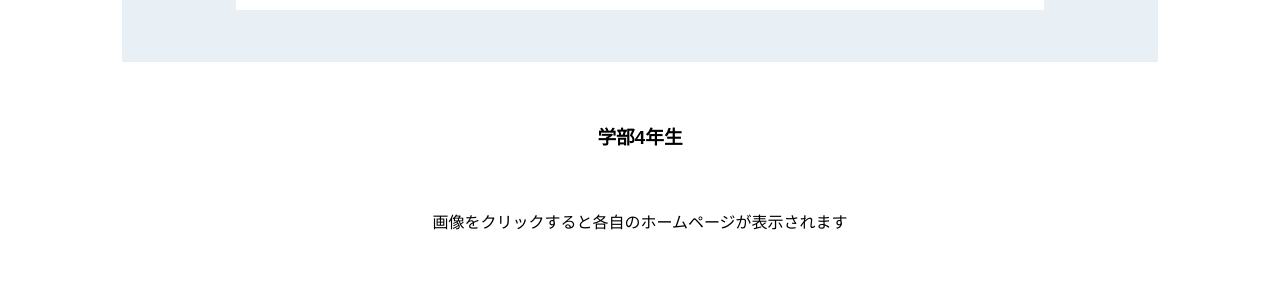
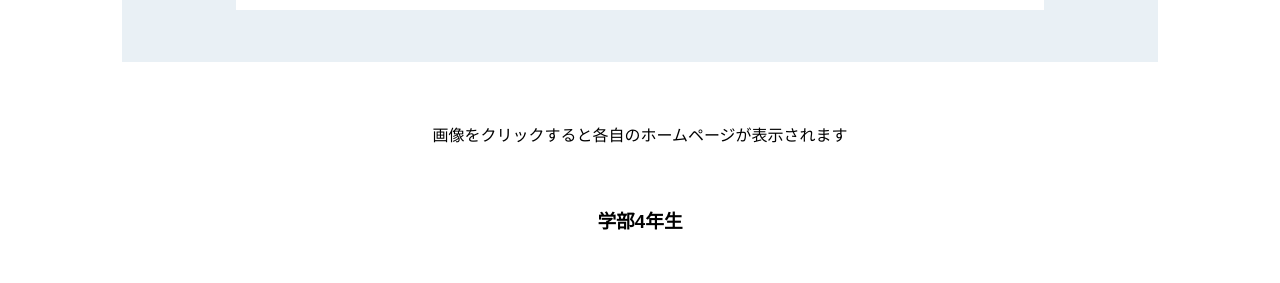
Before and after one commit to Kipeo22/AIT-NLPLab, a Next.js app: page / in a window 1280 px wide. Shown: the part 2900-3183 px from the top of the page. Built offline with nearby package versions, Linux system fonts and the light colour scheme.

Commit message:
b3も追加できるように改変

```diff
--- a/src/component/member/Member.jsx
+++ b/src/component/member/Member.jsx
@@ -37,7 +37,7 @@ export default function Member() {
     },
   ];
 
-  const students = [
+  const students_b4 = [
     {
       name: '市川淳貴',
       image: '/~nlplab/member_img/ichikawa.jpg',
@@ -91,7 +91,7 @@ export default function Member() {
 
   return (
     <section id='member'>
-      <MemberList teachers={teachers} students={students} />
+      <MemberList teachers={teachers} students_b4={students_b4} />
     </section>
   );
 }
--- a/src/component/member/MemberList.jsx
+++ b/src/component/member/MemberList.jsx
@@ -3,7 +3,7 @@ import Student from './student/Student';
 import Teacher from './teacher/Teacher';
 
 
-export default function MemberList({ teachers, students }) {
+export default function MemberList({ teachers, students_b4 }) {
   return (
     <section id='member' className={styles.section}>
      <div className={styles.member}>
@@ -15,10 +15,10 @@ export default function MemberList({ teachers, students }) {
         ))}
       </div>
       <div className={styles.students}>
-        <h3>学部4年生</h3>
-        <p className={styles.centerText}>画像をクリックすると各自のホームページが表示されます</p>
+      <p className={styles.centerText}>画像をクリックすると各自のホームページが表示されます</p>
+      <h3>学部4年生</h3>
         <div className={styles.MemberContainer}>
-          {students.map((student, index) => (
+          {students_b4.map((student, index) => (
             <Student key={index} student={student} />
           ))}
         </div>
```
